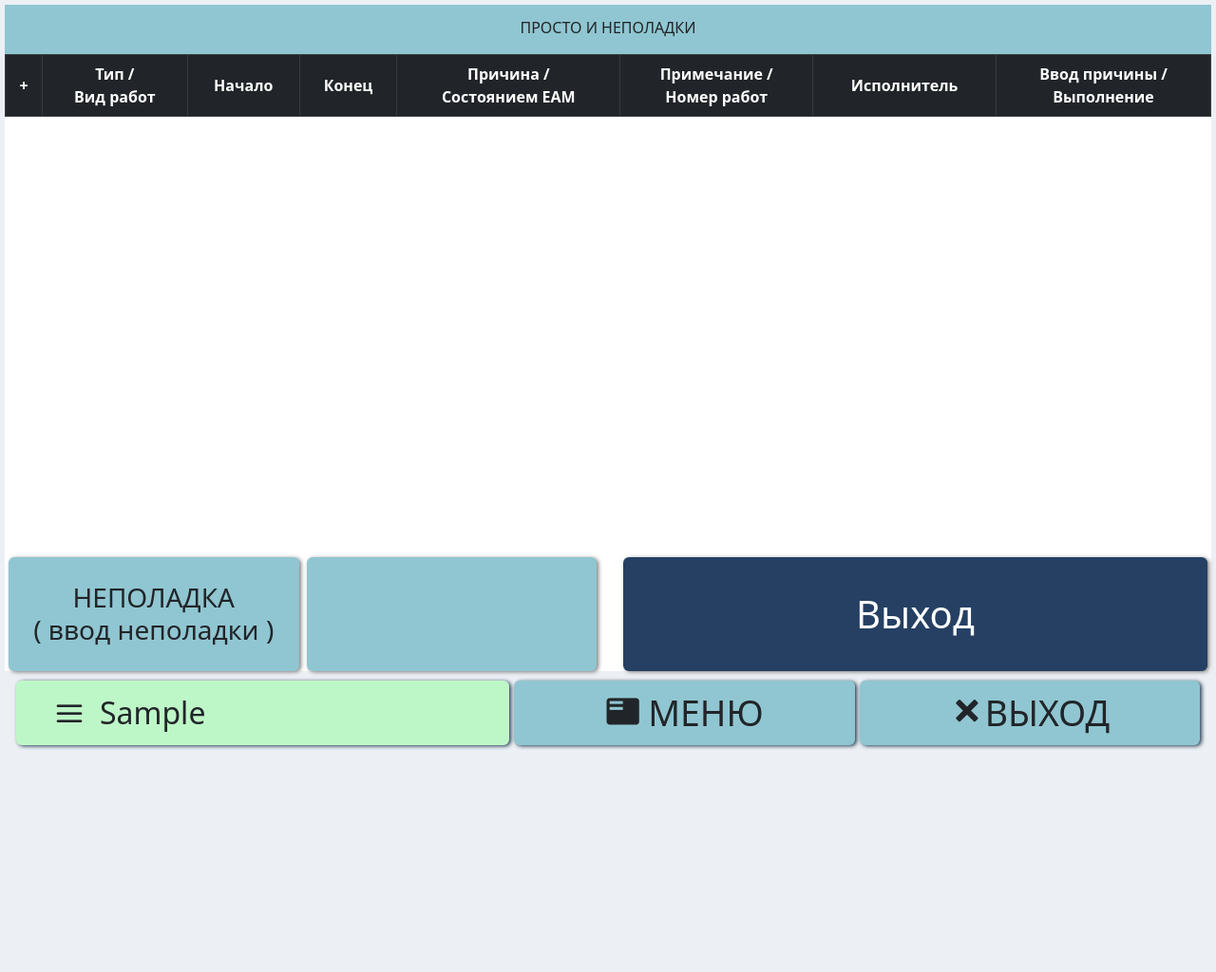
After one commit to UnnamedProgrammer/iMESFlask, a Flask app: template iMES/templates/adjuster/journal.html in a window 1280 px wide. The commit adds this page. Shown: the whole page at 95% size. Run offline with Flask 2, Linux system fonts and the light colour scheme; the template is opened without the code that fills it: most values are stand-ins (such as "Sample title", 1, 10 or a date in 2020); lists and menus that the app fills with data are empty; parts of the project's set-up code (start-up, migrations or seed data) failed here and were passed over; some web fonts are replaced.

```diff
--- a/iMES/templates/adjuster/adjuster.html
+++ b/iMES/templates/adjuster/adjuster.html
@@ -3,7 +3,7 @@
 {% block main_window %}
     <div class="row">
         <div class="col">
-            <a class="btn btn__menu btn__menu_wide primary" onclick="LinkClick();" href="/adjuster/journal/{{tpaIndex}}">Простои, неполадки <br> и чек-листы</a>
+            <a class="btn btn__menu btn__menu_wide primary" onclick="LinkClick();" href="/adjuster/journal">Простои, неполадки <br> и чек-листы</a>
             <a class="btn btn__menu btn__menu_wide primary" onclick="LinkClick();" href="/adjuster/RawMaterials">Сырье до конца выпуска</a>
             <a class="btn btn__menu btn__menu_wide primary" onclick="LinkClick();" href="/adjuster/WasteDefectFix">Зафиксировать <br> брак и отход</a>
             <a class="btn btn__menu btn__menu_wide primary" onclick="LinkClick();" href="/bindPressForms">Замена пресс-формы</a>
--- /dev/null
+++ b/iMES/templates/adjuster/journal.html
@@ -0,0 +1,62 @@
+<!DOCTYPE html>
+<html lang="ru">
+
+<head>
+    <meta charset="UTF-8">
+    <meta http-equiv="X-UA-Compatible" content="IE=edge">
+    <meta name="viewport" content="width=device-width, initial-scale=1.0">
+    <link rel="stylesheet" href="{{ url_for('static', filename='/css/bootstrap.css') }}">
+    <link rel="stylesheet" href="{{ url_for('static', filename='/css/style.css') }}">
+    <link rel="stylesheet" href="{{ url_for('static', filename='/css/preload.css') }}">
+    <link rel="stylesheet" href="{{ url_for('static', filename='/css/icons.css') }}">
+    <title>TERMINAL IPLAST</title>
+</head>
+<body ondragstart="event.preventDefault()" ondrop="event.preventDefault()">
+    <script src="{{url_for('static', filename='/js/jquery-3.6.0.min.js')}}"></script>
+    <input type="hidden" id="current_user" value="{{ current_user }}">
+
+    <div class="view">
+        <div class="view-header"> ПРОСТО И НЕПОЛАДКИ </div>
+        <div class="view-body jsScroll">
+            <table class="table table-bordered text-center" id="table" border="1" bordercolor="black">
+                <thead class="table-dark align-middle">
+                    <tr>
+                        <th scope="col">+</th>
+                        <th scope="col">Тип /<br>Вид работ</th>
+                        <th scope="col">Начало</th>
+                        <th scope="col">Конец</th>
+                        <th scope="col">Причина /<br>Состоянием ЕАМ</th>
+                        <th scope="col">Примечание /<br>Номер работ</th>
+                        <th scope="col">Исполнитель</th>
+                        <th scope="col">Ввод причины /<br>Выполнение</th>
+                    </tr>
+                </thead>
+                <tbody>
+
+                </tbody>
+            </table>
+        </div>
+        <div class="d-flex justify-content-between px-3">
+            <div class="col-6 row">
+                <div class="col nopadding me-1">
+                    <button type="button" class="btn btn__view btn__view_journal primary fs-3">
+                       НЕПОЛАДКА<br>( ввод неполадки )
+                    </button>
+                </div>
+                <div class="col nopadding ms-1">
+                    <button type="button" class="btn btn__view btn__view_journal primary fs-4" id=""></button>
+                </div>
+            </div>
+            <div class="col-6 row">
+                <div class="col nopadding ms-1">
+                    <button type="button" class="btn btn__view btn__view_journal secondary fs-1" onclick="location.href='/adjuster'">
+                        Выход
+                    </button>
+                </div>
+            </div>
+        </div>
+    </div>
+</body>
+{% block navbar_footer %}
+    {% include 'navbar_footer/navbar_footer.html' %}
+{% endblock %}
--- a/iMES/templates/operator/tableWeight.html
+++ b/iMES/templates/operator/tableWeight.html
@@ -146,7 +146,7 @@
         let clock = document.getElementById('clock').innerHTML
 
         for ( let i = 0; i < productWeightRows.length; i++) {
-            weightHTML += productWeightRows[i].cells[1].innerHTML+' кг. '+ productWeightRows[i].cells[2].innerHTML.substr(productWeightRows[i].cells[2].innerHTML.indexOf(" ") + 1) +'<br>';
+            weightHTML += productWeightRows[i].cells[1].innerHTML+' кг. '+ productWeightRows[i].cells[2].innerHTML.trim().substr(11, 8) +'<br>';
         }
 
         let mywindow = window.open('', 'PRINT', 'height=400,width=600,left=300,top=300');
```
Also changed, not shown: iMES/View/adjuster/adjuster.py (+8 -0 lines), iMES/templates/operator/changeLabel.html (+7 -19 lines), iMES/templates/operator/tableWasteDefect/tableWasteDefect.html (+10 -8 lines).
